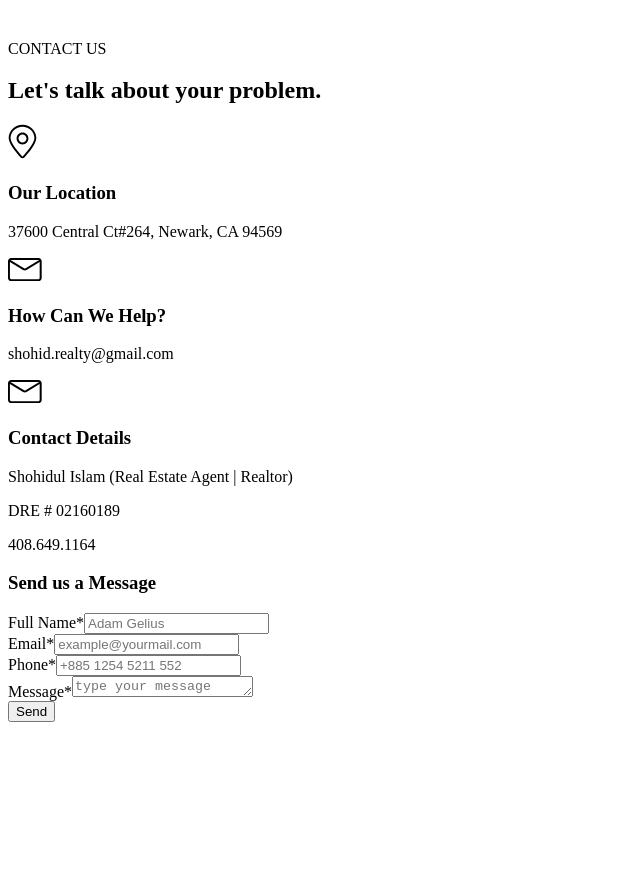
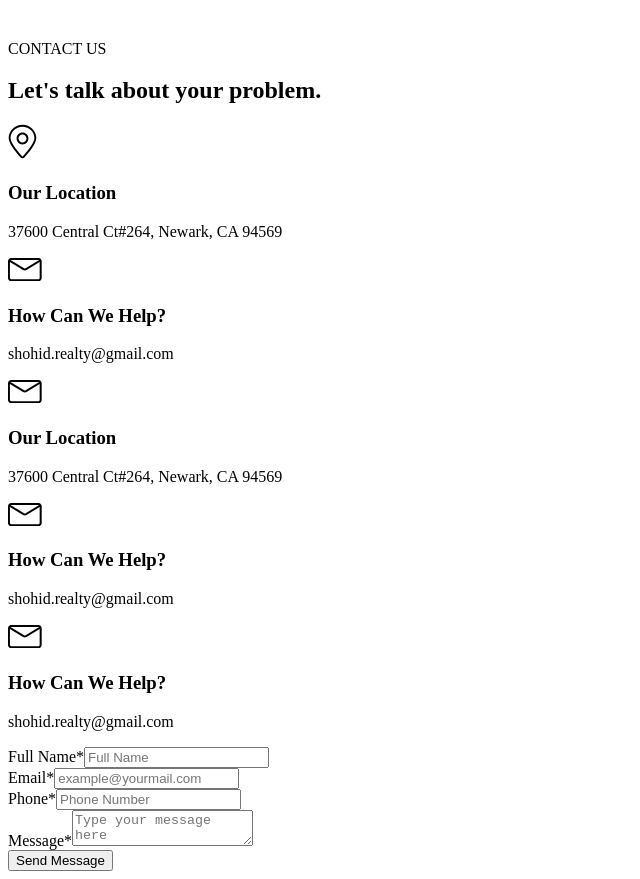
Before and after one commit to shantoTechwoozy/realtor, a Next.js app: page / in a window 1280 px wide. Shown: the part 2885-3764 px from the top of the page, without its empty margins (0-640 px from the left). Before the commit the page ends 3615 px from the top, so only its background shows below. Built offline with nearby package versions, Linux system fonts and the light colour scheme.

Commit message:
contact banner changed

```diff
--- a/src/components/Contact/index.tsx
+++ b/src/components/Contact/index.tsx
@@ -1,20 +1,25 @@
 const Contact = () => {
   return (
-    <section id="contact" className="relative py-20  md:py-[120px]">
+    <section id="contact" className="relative py-20 md:py-[120px]">
       <div className="absolute left-0 top-0 -z-[1] h-full w-full dark:bg-dark"></div>
-      <div className="absolute left-0 top-0 -z-[1] h-1/2 w-full bg-[#E9F9FF] dark:bg-dark-700 lg:h-[45%] xl:h-1/2 bg-[url('/images/action/contact.jpg')] bg-cover bg-center bg-no-repeat"></div>
+      <div className="relative overflow-hidden bg-[url('/images/action/contact.jpg')] bg-cover bg-center bg-no-repeat pt-[100px] md:pt-[130px] lg:pt-[150px]">
+        <div className="absolute inset-0 bg-black opacity-30 blur-lg"></div>
+        <div className="container relative z-10">
+          <div className="ud-contact-title mb-12 lg:mb-[150px] max-w-[600px]">
+            <span className="block text-base font-medium text-white dark:text-white">
+              CONTACT US
+            </span>
+            <h2 className="text-[35px] md:text-[50px] font-semibold leading-tight text-white dark:text-white">
+              Let&apos;s talk about your problem.
+            </h2>
+          </div>
+        </div>
+      </div>
       <div className="container px-4">
         <div className="-mx-4 flex flex-wrap items-center">
-          <div className="w-full px-4 mt-10  lg:w-7/12 xl:w-8/12">
-            <div className="ud-contact-content-wrapper ">
-              <div className="ud-contact-title mb-12 lg:mb-[150px]">
-                <span className="mb-6 block text-base font-medium text-white dark:text-white">
-                  CONTACT US
-                </span>
-                <h2 className="max-w-[260px] text-[35px] font-semibold leading-[1.14] text-white dark:text-white">
-                  Let&apos;s talk about your problem.
-                </h2>
-              </div>
+          <div className="mt-10 w-full px-4 lg:w-7/12 xl:w-8/12">
+            <div className="ud-contact-content-wrapper">
+
               <div className="mb-12 flex flex-wrap justify-between lg:mb-0">
                 <div className="mb-8 flex w-[330px] max-w-full">
                   <div className="mr-6 text-[32px] text-primary">
@@ -70,16 +75,50 @@ const Contact = () => {
                   </div>
                   <div>
                     <h3 className="mb-[18px] text-lg font-semibold text-dark dark:text-white">
-                      Contact Details
+                      Our Location
                     </h3>
                     <p className="text-base text-body-color dark:text-dark-6">
-                      Shohidul Islam (Real Estate Agent | Realtor)
+                      37600 Central Ct#264, Newark, CA 94569
                     </p>
+                  </div>
+                </div>
+                <div className="mb-8 flex w-[330px] max-w-full">
+                  <div className="mr-6 text-[32px] text-primary">
+                    <svg
+                      width="34"
+                      height="25"
+                      viewBox="0 0 34 25"
+                      className="fill-current"
+                    >
+                      <path d="M30.5156 0.960938H3.17188C1.42188 0.960938 0 2.38281 0 4.13281V20.9219C0 22.6719 1.42188 24.0938 3.17188 24.0938H30.5156C32.2656 24.0938 33.6875 22.6719 33.6875 20.9219V4.13281C33.6875 2.38281 32.2656 0.960938 30.5156 0.960938ZM30.5156 2.875C30.7891 2.875 31.0078 2.92969 31.2266 3.09375L17.6094 11.3516C17.1172 11.625 16.5703 11.625 16.0781 11.3516L2.46094 3.09375C2.67969 2.98438 2.89844 2.875 3.17188 2.875H30.5156ZM30.5156 22.125H3.17188C2.51562 22.125 1.91406 21.5781 1.91406 20.8672V5.00781L15.0391 12.9922C15.5859 13.3203 16.1875 13.4844 16.7891 13.4844C17.3906 13.4844 17.9922 13.3203 18.5391 12.9922L31.6641 5.00781V20.8672C31.7734 21.5781 31.1719 22.125 30.5156 22.125Z" />
+                    </svg>
+                  </div>
+                  <div>
+                    <h3 className="mb-[18px] text-lg font-semibold text-dark dark:text-white">
+                      How Can We Help?
+                    </h3>
                     <p className="text-base text-body-color dark:text-dark-6">
-                      DRE # 02160189
+                      shohid.realty@gmail.com
                     </p>
+                  </div>
+                </div>
+                <div className="mb-8 flex w-[330px] max-w-full">
+                  <div className="mr-6 text-[32px] text-primary">
+                    <svg
+                      width="34"
+                      height="25"
+                      viewBox="0 0 34 25"
+                      className="fill-current"
+                    >
+                      <path d="M30.5156 0.960938H3.17188C1.42188 0.960938 0 2.38281 0 4.13281V20.9219C0 22.6719 1.42188 24.0938 3.17188 24.0938H30.5156C32.2656 24.0938 33.6875 22.6719 33.6875 20.9219V4.13281C33.6875 2.38281 32.2656 0.960938 30.5156 0.960938ZM30.5156 2.875C30.7891 2.875 31.0078 2.92969 31.2266 3.09375L17.6094 11.3516C17.1172 11.625 16.5703 11.625 16.0781 11.3516L2.46094 3.09375C2.67969 2.98438 2.89844 2.875 3.17188 2.875H30.5156ZM30.5156 22.125H3.17188C2.51562 22.125 1.91406 21.5781 1.91406 20.8672V5.00781L15.0391 12.9922C15.5859 13.3203 16.1875 13.4844 16.7891 13.4844C17.3906 13.4844 17.9922 13.3203 18.5391 12.9922L31.6641 5.00781V20.8672C31.7734 21.5781 31.1719 22.125 30.5156 22.125Z" />
+                    </svg>
+                  </div>
+                  <div>
+                    <h3 className="mb-[18px] text-lg font-semibold text-dark dark:text-white">
+                      How Can We Help?
+                    </h3>
                     <p className="text-base text-body-color dark:text-dark-6">
-                      408.649.1164
+                      shohid.realty@gmail.com
                     </p>
                   </div>
                 </div>
@@ -87,77 +126,74 @@ const Contact = () => {
             </div>
           </div>
           <div className="w-full px-4 lg:w-5/12 xl:w-4/12">
-            <div
-              className="wow fadeInUp rounded-lg bg-white px-8 py-10 shadow-testimonial dark:bg-dark-2 dark:shadow-none sm:px-10 sm:py-12 md:p-[60px] lg:p-10 lg:px-10 lg:py-12 2xl:p-[60px]"
-              data-wow-delay=".2s
-              "
-            >
-              <h3 className="mb-8 text-2xl font-semibold text-dark dark:text-white md:text-[28px] md:leading-[1.42]">
-                Send us a Message
-              </h3>
+            <div className="relative rounded-lg bg-white p-10 shadow-lg dark:bg-dark sm:p-12">
+              <div className="absolute inset-0 bg-black opacity-30 blur-lg"></div>
               <form>
-                <div className="mb-[22px]">
+                <div className="mb-6">
                   <label
-                    htmlFor="fullName"
-                    className="mb-4 block text-sm text-body-color dark:text-dark-6"
+                    htmlFor="name"
+                    className="block text-xs text-dark dark:text-white"
                   >
                     Full Name*
                   </label>
                   <input
                     type="text"
-                    name="fullName"
-                    placeholder="Adam Gelius"
-                    className="w-full border-0 border-b border-[#f1f1f1] bg-transparent pb-3 text-dark placeholder:text-body-color/60 focus:border-primary focus:outline-none dark:border-dark-3 dark:text-white"
+                    name="name"
+                    id="name"
+                    placeholder="Full Name"
+                    className="w-full rounded border-[#e9edf9] px-4 py-3 text-base text-body-color placeholder-body-color outline-none focus:border-primary focus-visible:shadow-none"
                   />
                 </div>
-                <div className="mb-[22px]">
+                <div className="mb-6">
                   <label
                     htmlFor="email"
-                    className="mb-4 block text-sm text-body-color dark:text-dark-6"
+                    className="block text-xs text-dark dark:text-white"
                   >
                     Email*
                   </label>
                   <input
                     type="email"
                     name="email"
+                    id="email"
                     placeholder="example@yourmail.com"
-                    className="w-full border-0 border-b border-[#f1f1f1] bg-transparent pb-3 text-dark placeholder:text-body-color/60 focus:border-primary focus:outline-none dark:border-dark-3 dark:text-white"
+                    className="w-full rounded border-[#e9edf9] px-4 py-3 text-base text-body-color placeholder-body-color outline-none focus:border-primary focus-visible:shadow-none"
                   />
                 </div>
-                <div className="mb-[22px]">
+                <div className="mb-6">
                   <label
                     htmlFor="phone"
-                    className="mb-4 block text-sm text-body-color dark:text-dark-6"
+                    className="block text-xs text-dark dark:text-white"
                   >
                     Phone*
                   </label>
                   <input
                     type="text"
                     name="phone"
-                    placeholder="+885 1254 5211 552"
-                    className="w-full border-0 border-b border-[#f1f1f1] bg-transparent pb-3 text-dark placeholder:text-body-color/60 focus:border-primary focus:outline-none dark:border-dark-3 dark:text-white"
+                    id="phone"
+                    placeholder="Phone Number"
+                    className="w-full rounded border-[#e9edf9] px-4 py-3 text-base text-body-color placeholder-body-color outline-none focus:border-primary focus-visible:shadow-none"
                   />
                 </div>
-                <div className="mb-[30px]">
+                <div className="mb-6">
                   <label
                     htmlFor="message"
-                    className="mb-4 block text-sm text-body-color dark:text-dark-6"
+                    className="block text-xs text-dark dark:text-white"
                   >
                     Message*
                   </label>
                   <textarea
                     name="message"
-                    rows={1}
-                    placeholder="type your message here"
-                    className="w-full resize-none border-0 border-b border-[#f1f1f1] bg-transparent pb-3 text-dark placeholder:text-body-color/60 focus:border-primary focus:outline-none dark:border-dark-3 dark:text-white"
+                    id="message"
+                    placeholder="Type your message here"
+                    className="w-full rounded border-[#e9edf9] px-4 py-3 text-base text-body-color placeholder-body-color outline-none focus:border-primary focus-visible:shadow-none"
                   ></textarea>
                 </div>
                 <div className="mb-0">
                   <button
                     type="submit"
-                    className="inline-flex items-center justify-center rounded-md bg-primary px-10 py-3 text-base font-medium text-white transition duration-300 ease-in-out hover:bg-primary/90"
+                    className="inline-flex items-center justify-center rounded bg-primary px-6 py-3 text-base font-medium text-white transition duration-300 ease-in-out hover:bg-opacity-90"
                   >
-                    Send
+                    Send Message
                   </button>
                 </div>
               </form>
```
Also changed, not shown: 2 other files (tests, documents, lock files or other folders).
